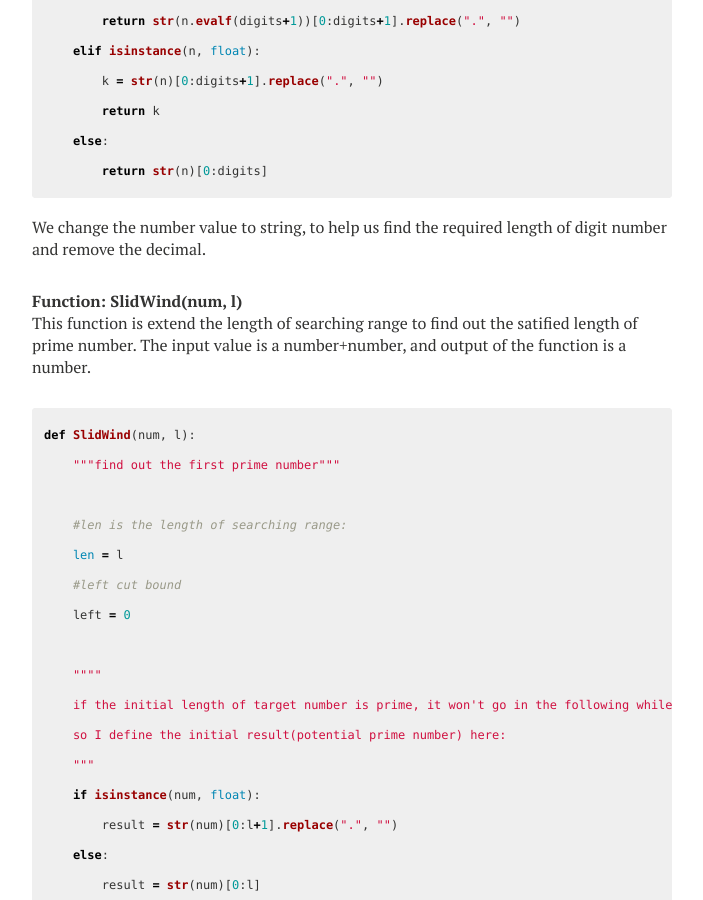
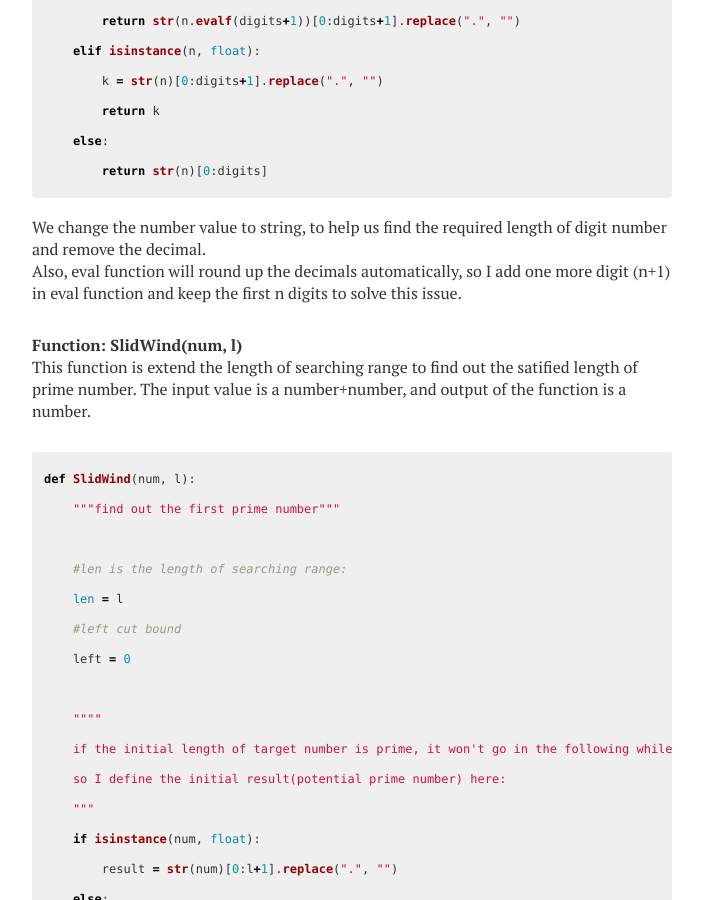
Before and after one commit to Yifeng-T/Yifeng-T.github.io, a Jekyll site: the page built from HW2.md, in a window 1280 px wide and 900 px high, scrolled down 2294 px. Shown: the whole window, without its empty margins (288-991 px from the left). Built offline with Jekyll 4.4.1, drawn with Linux system fonts in a browser that asks for light colours; nearby versions of some CDN libraries; our own code applies the rules of GitHub Pages for plain Markdown files.

Commit message:
Update HW2.md

````diff
--- a/HW2.md
+++ b/HW2.md
@@ -68,6 +68,7 @@ def ExpMath(n, digits):
         return str(n)[0:digits]
 ```
 We change the number value to string, to help us find the required length of digit number and remove the decimal.
+  Also, eval function will round up the decimals automatically, so I add one more digit (n+1) in eval function and keep the first n digits to solve this issue.
 
 **Function: SlidWind(num, l)**
 This function is extend the length of searching range to find out the satified length of prime number. The input value is a number+number, and output of the function is a number.
````
